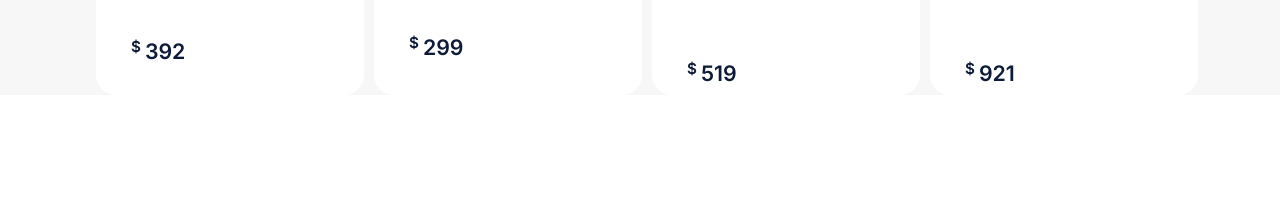
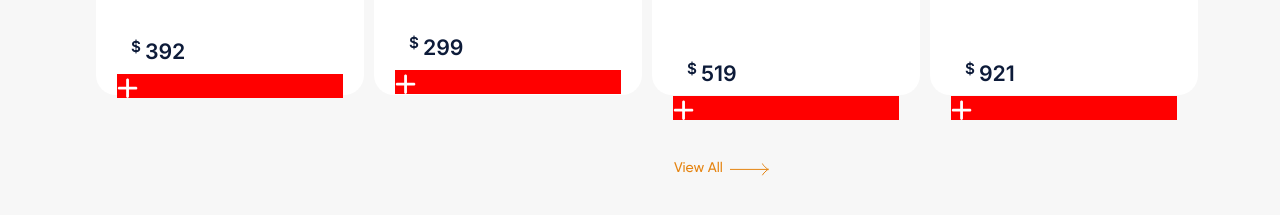
Before and after one commit to DrashtiMitaliya/Panto-UI-Design, a React (Create React App) app: page / in a window 1280 px wide. Shown: the part 2116-2331 px from the top of the page. Before the commit the page ends 2236 px from the top, so only its background shows below. Built offline with nearby package versions, Linux system fonts and the light colour scheme.

Commit message:
navbar and choose area added

```diff
--- a/src/pages/ChairSection.js
+++ b/src/pages/ChairSection.js
@@ -3,6 +3,7 @@ import ".././components/Constant/ChairData";
 import { ChairData } from ".././components/Constant/ChairData";
 import "./chairSection.scss";
 import plus from "../assets/images/Vector.svg";
+import aero from "../assets/images/orange_aero.svg"
 
 const ChairSection = () => {
   return (
@@ -18,19 +19,26 @@ const ChairSection = () => {
                 <div className="sub">Chair</div>
                 <div className="names">{chair.name}</div>
                 <div className="star"> ⭐ ⭐ ⭐ ⭐ ⭐</div>
-                <div >
+                <div>
                   <div className="price d-flex">
                     <span className="dollar me-1">$</span>
                     {chair.price}
                   </div>
-                  <div className="plus">
-                    <img src={plus} alt="" />
+                  <div className="plus" style={{backgroundColor:'red'}}>
+                    <img src={plus}  alt="" />
                   </div>
                 </div>
               </div>
             </div>
+
           </div>
+
         ))}
+      </div>
+      <div>
+        <div className="aero_text">
+         View All <img src={aero} alt="" />
+        </div>
       </div>
     </div>
   );
--- a/src/pages/chairSection.scss
+++ b/src/pages/chairSection.scss
@@ -62,21 +62,26 @@
     }
 
     .price {
-
-
-
         font-size: 21.3251px;
-
         color: #0D1B39;
         margin-left: 9px;
-
         margin-top: 50px;
         font-family: "Inter";
         font-style: normal;
         font-weight: 600;
-padding: 5px;
+        padding: 5px;
         line-height: 36px;
         color: #0D1B39
     }
 
+    .aero_text {
+        font-family: 'Gilroy-Medium';
+        font-size: 14px;
+        line-height: 26px;
+        color: #E58411;
+        margin-top: 60px;
+        margin-inline: 578px;
+       padding-bottom: 50px;
+        width: 101px;
+    }
 }
```
Also changed, not shown: src/assets/images/Vector.svg.
